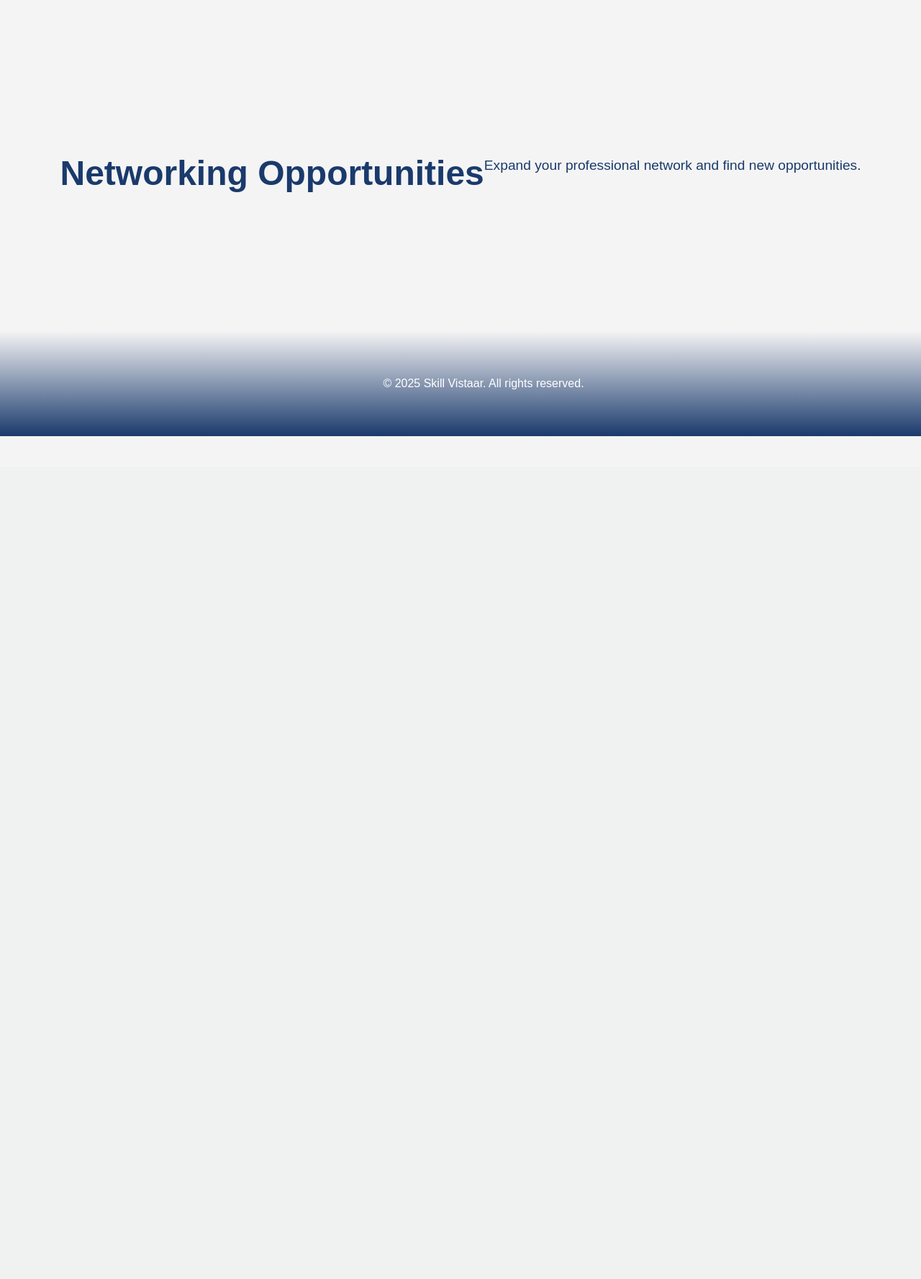
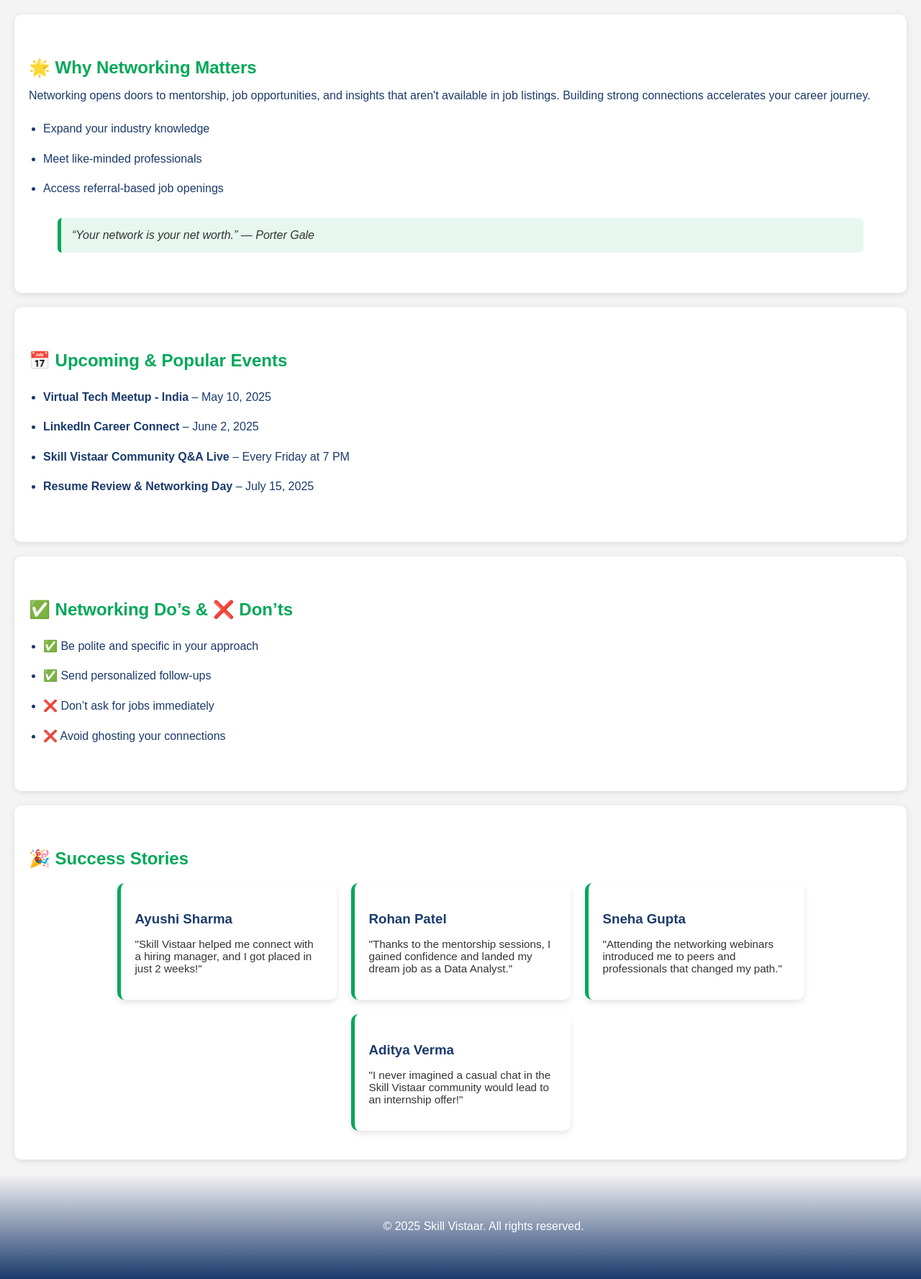
Before and after one commit to 1M-ARNAVERMA/Skill_Vistaar, a Flask app: page /networking in a window 1280 px wide. Shown: the part 151-1928 px from the top of the page at 72% size. Before the commit the page ends 757 px from the top, so only its background shows below. Run offline with Flask 3, Linux system fonts and the light colour scheme.

Commit message:
Update networking.html

```diff
--- a/templates/networking.html
+++ b/templates/networking.html
@@ -4,16 +4,145 @@
     <meta charset="UTF-8">
     <title>Networking Opportunities</title>
     <link rel="stylesheet" href="{{ url_for('static', filename='webpages.css') }}">
-
 </head>
 <body>
+
+    <style>
+        body {
+    font-family: Arial, sans-serif;
+    margin: 0;
+    padding: 0;
+    background-color: #f4f4f4;
+    color: #1A3A6C;
+}
+
+.section {
+    padding: 40px 20px;
+    margin: 20px;
+    background-color: white;
+    border-radius: 10px;
+    box-shadow: 0 2px 10px rgba(0,0,0,0.1);
+}
+
+.section h2 {
+    color: #00A859;
+    margin-bottom: 15px;
+}
+
+.section ul {
+    padding-left: 20px;
+}
+
+.section ul li {
+    padding: 8px 0;
+    line-height: 1.6;
+}
+
+.event-list li {
+    font-weight: 500;
+}
+
+.quote {
+    font-style: italic;
+    background: #e7f7ef;
+    border-left: 5px solid #00A859;
+    margin-top: 20px;
+    padding: 15px;
+    color: #333;
+    border-radius: 6px;
+}
+
+    </style>
     <div class="navbar">
         <a href="{{ url_for('home') }}" class="logo">SKILL VISTAAR</a>
     </div>
-    <div class="content">
-        <h1>Networking Opportunities</h1>
-        <p>Expand your professional network and find new opportunities.</p>
+
+    <div class="section">
+        <h2>🌟 Why Networking Matters</h2>
+        <p>Networking opens doors to mentorship, job opportunities, and insights that aren't available in job listings. Building strong connections accelerates your career journey.</p>
+        <ul>
+            <li>Expand your industry knowledge</li>
+            <li>Meet like-minded professionals</li>
+            <li>Access referral-based job openings</li>
+        </ul>
+        <blockquote class="quote">“Your network is your net worth.” — Porter Gale</blockquote>
     </div>
+
+    <div class="section">
+        <h2>📅 Upcoming & Popular Events</h2>
+        <ul class="event-list">
+            <li><strong>Virtual Tech Meetup - India</strong> – May 10, 2025</li>
+            <li><strong>LinkedIn Career Connect</strong> – June 2, 2025</li>
+            <li><strong>Skill Vistaar Community Q&A Live</strong> – Every Friday at 7 PM</li>
+            <li><strong>Resume Review & Networking Day</strong> – July 15, 2025</li>
+        </ul>
+    </div>
+
+    <div class="section">
+        <h2>✅ Networking Do’s & ❌ Don’ts</h2>
+        <ul>
+            <li>✅ Be polite and specific in your approach</li>
+            <li>✅ Send personalized follow-ups</li>
+            <li>❌ Don’t ask for jobs immediately</li>
+            <li>❌ Avoid ghosting your connections</li>
+        </ul>
+    </div>
+
+    <div class="section">
+        <h2>🎉 Success Stories</h2>
+        <div class="card-container">
+            <div class="success-card">
+                <h3>Ayushi Sharma</h3>
+                <p>"Skill Vistaar helped me connect with a hiring manager, and I got placed in just 2 weeks!"</p>
+            </div>
+            <div class="success-card">
+                <h3>Rohan Patel</h3>
+                <p>"Thanks to the mentorship sessions, I gained confidence and landed my dream job as a Data Analyst."</p>
+            </div>
+            <div class="success-card">
+                <h3>Sneha Gupta</h3>
+                <p>"Attending the networking webinars introduced me to peers and professionals that changed my path."</p>
+            </div>
+            <div class="success-card">
+                <h3>Aditya Verma</h3>
+                <p>"I never imagined a casual chat in the Skill Vistaar community would lead to an internship offer!"</p>
+            </div>
+        </div>
+    <style>
+        .card-container {
+    display: flex;
+    flex-wrap: wrap;
+    gap: 20px;
+    justify-content: center;
+    margin-top: 20px;
+}
+
+.success-card {
+    background-color: #ffffff;
+    border-left: 5px solid #00A859;
+    padding: 20px;
+    width: 260px;
+    border-radius: 10px;
+    box-shadow: 0 4px 8px rgba(0,0,0,0.1);
+    transition: transform 0.3s ease;
+}
+
+.success-card:hover {
+    transform: translateY(-5px);
+}
+
+.success-card h3 {
+    color: #1A3A6C;
+    margin-bottom: 10px;
+}
+
+.success-card p {
+    color: #333;
+    font-size: 0.95rem;
+}
+    </style>
+    </div>
+
     <footer>
         <div class="footer-gradient"></div>
         <p>&copy; 2025 Skill Vistaar. All rights reserved.</p>
```
